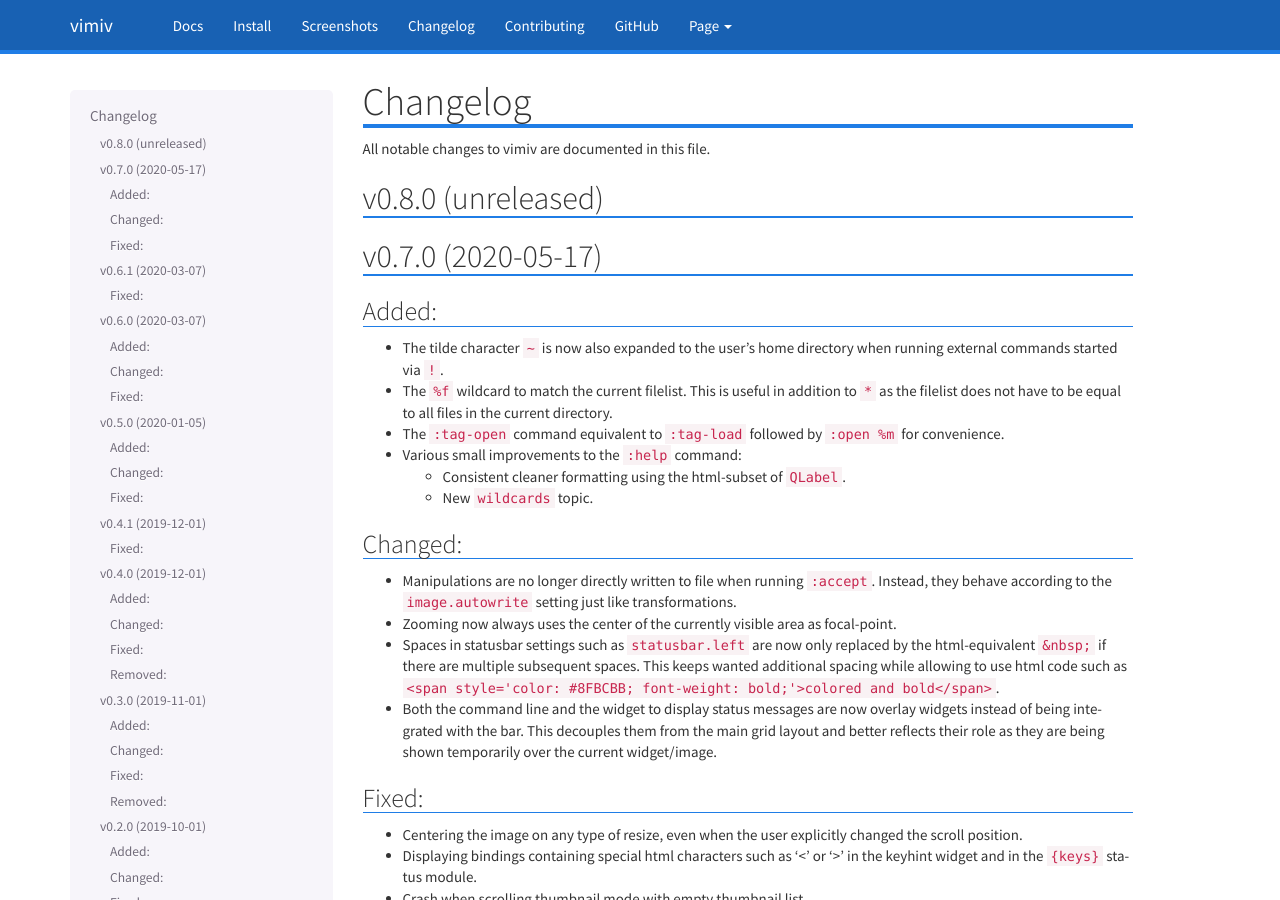
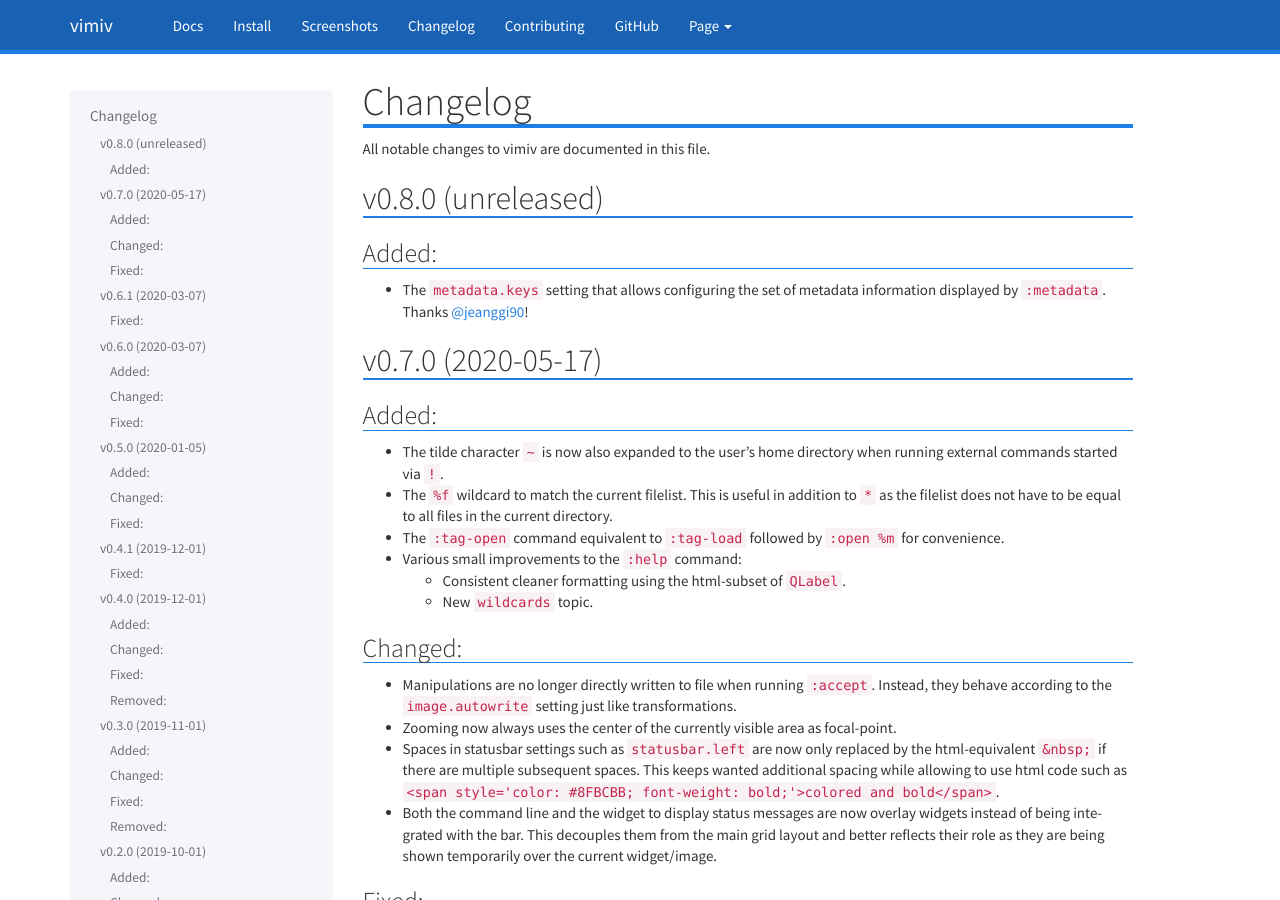
Before and after one commit to karlch/vimiv-qt, a Sphinx documentation site: the page built from docs/changelog.rst, in a window 1280 px wide and 900 px high. Built offline with Sphinx 7.4.7, drawn with Linux system fonts in a browser that asks for light colours.

Commit message:
Update changelog for the metadata.keys setting

```diff
--- a/docs/changelog.rst
+++ b/docs/changelog.rst
@@ -5,6 +5,13 @@
 
 v0.8.0 (unreleased)
 -------------------
+
+Added:
+^^^^^^
+
+* The ``metadata.keys`` setting that allows configuring the set of metadata
+  information displayed by ``:metadata``. Thanks
+  `@jeanggi90 <https://github.com/jeanggi90>`_!
 
 
 v0.7.0 (2020-05-17)
```
